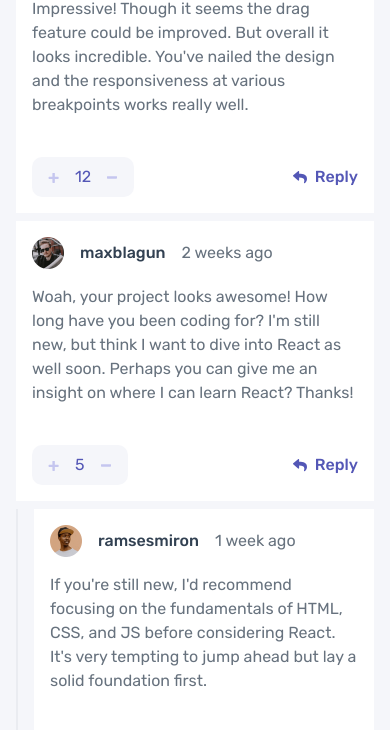
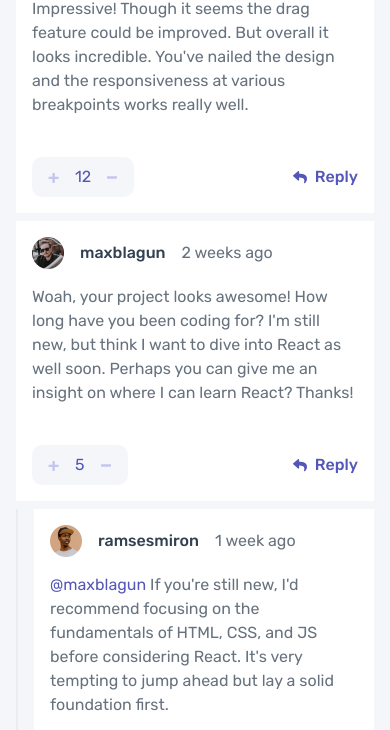
Before and after one commit to AbhijitSarkaar/interactive-comments-section, a React app: page / in a window 390 px wide. Shown: the part 107-837 px from the top of the page. Built offline with nearby package versions, Linux system fonts and the light colour scheme.

Commit message:
username mention in comment text for mobile screen replies

```diff
--- a/src/components/CommentMobile/index.js
+++ b/src/components/CommentMobile/index.js
@@ -7,7 +7,7 @@ import CommentList from "~/components/CommentList";
 import AddCommentMobile from "~/components/AddCommentMobile";
 
 const CommentMobile = ({ comment, onUpvote, onDelete, onUpdate, onReply }) => {
-  const { content, user, createdAt, score, replies } = comment;
+  const { content, user, createdAt, score, replies, replyingTo } = comment;
 
   const [editMode, setEditMode] = useState(false);
   const [replyMode, setReplyMode] = useState(false);
@@ -60,14 +60,21 @@ const CommentMobile = ({ comment, onUpvote, onDelete, onUpdate, onReply }) => {
       </section>
     );
 
+  let mentionJsx = <span className="mention">@{replyingTo}</span>;
+  let contentJsx = (
+    <>
+      {replyingTo && mentionJsx} {content}
+    </>
+  );
+
   return (
     <>
       <section className="comment-mobile-container">
         <CommentMobileHeader user={user} createdAt={createdAt} />
         {editMode ? (
-          <EditComment content={content} onUpdate={handleUpdate} />
+          <EditComment content={contentJsx} onUpdate={handleUpdate} />
         ) : (
-          <p className="body-content">{content}</p>
+          <p className="body-content">{contentJsx}</p>
         )}
 
         <CommentMobileFooter
--- a/src/components/CommentMobile/index.scss
+++ b/src/components/CommentMobile/index.scss
@@ -10,7 +10,7 @@
       @include mixins.textStyle(16px, var(--grayish-blue), 400);
       margin: 16px 0;
       line-height: 24px;
-      span.user {
+      span.mention {
         color: var(--moderate-blue);
       }
     }
```
